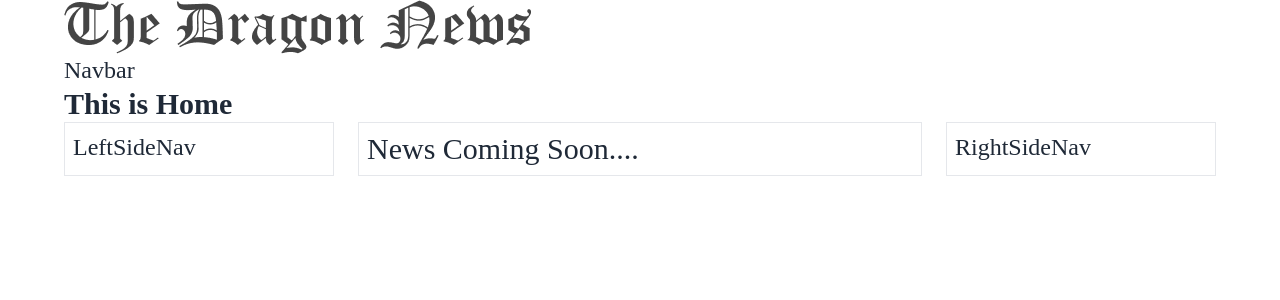
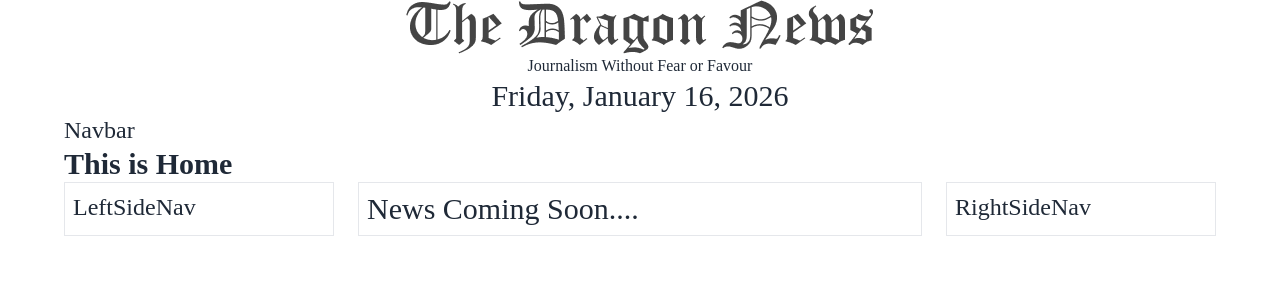
Before and after one commit to alalhosen/react-dragon-news-auth, a React (Vite) app: page / in a window 1280 px wide. Shown: the top 300 px of the page. Built offline with nearby package versions, Linux system fonts and the light colour scheme.

Commit message:
alltime give update time, timezone set from moment.js

```diff
--- a/package.json
+++ b/package.json
@@ -13,6 +13,7 @@
     "firebase": "^12.8.0",
     "localforage": "^1.10.0",
     "match-sorter": "^8.2.0",
+    "moment": "^2.30.1",
     "react": "^19.2.0",
     "react-dom": "^19.2.0",
     "react-router-dom": "^7.12.0",
--- a/src/pages/Shared/Header/Header.jsx
+++ b/src/pages/Shared/Header/Header.jsx
@@ -1,9 +1,12 @@
-import logo from '../../../assets/logo.png';
+import logo from "../../../assets/logo.png";
+import moment from "moment";
 
 const Header = () => {
   return (
-    <div>
-    <img src={logo} alt="" />
+    <div className="text-center">
+      <img className="mx-auto" src={logo} alt="" />
+      <p>Journalism Without Fear or Favour</p>
+      <p className="text-3xl">{moment().format("dddd, MMMM D, YYYY")}</p>
     </div>
   );
 };
```
Also changed, not shown: src/pages/Home/BreakingNews.jsx (added, +9 -0 lines), 1 other file (tests, documents, lock files or other folders).
